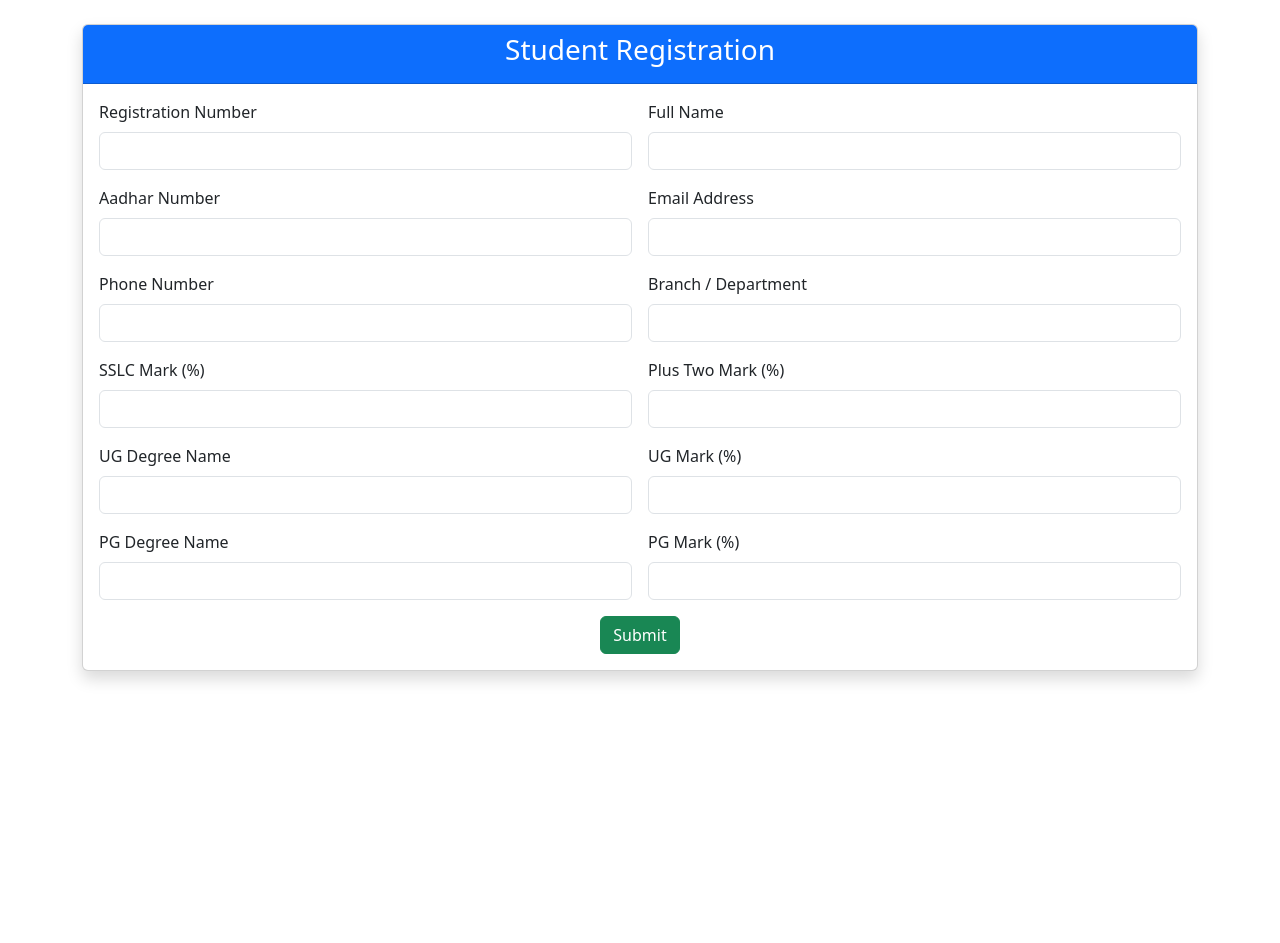
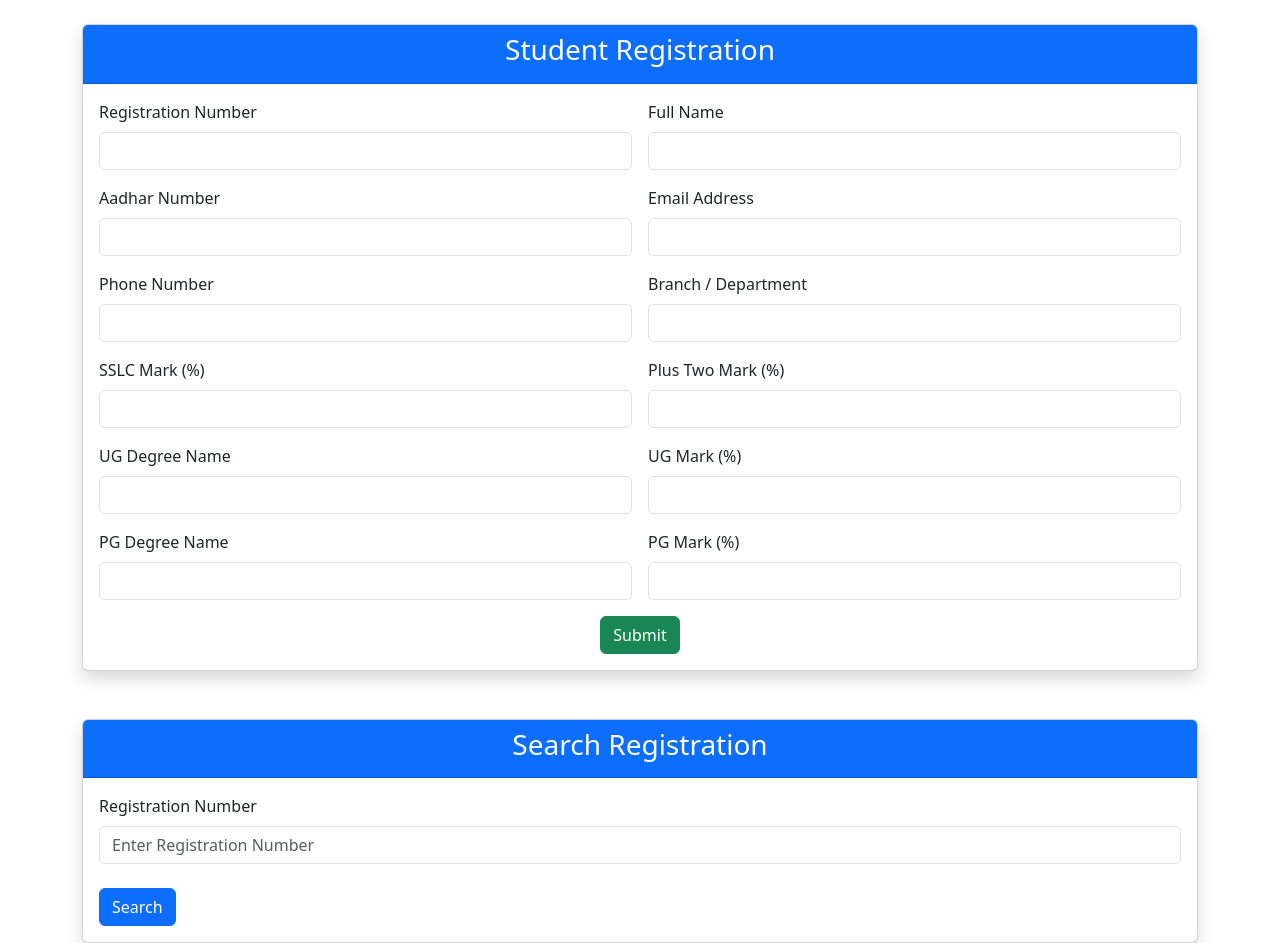
Before and after one commit to merint0414-dot/Campus-Placement-App, a React (Vite) app: page / in a window 1280 px wide. Before the commit the page ends 800 px from the top, so only its background shows below. Built offline with nearby package versions, Linux system fonts and the light colour scheme.

Commit message:
Search Registration Created

```diff
--- a/src/App.jsx
+++ b/src/App.jsx
@@ -4,6 +4,7 @@ import viteLogo from './assets/vite.svg'
 import heroImg from './assets/hero.png'
 import './App.css'
 import AddRegistration from './components/AddRegistration'
+import SearchRegistration from './components/SearchRegistration'
 
 function App() {
   const [count, setCount] = useState(0)
@@ -11,6 +12,7 @@ function App() {
   return (
     <>
       <AddRegistration/>
+      <SearchRegistration/>
     </>
   )
 }
--- /dev/null
+++ b/src/components/SearchRegistration.jsx
@@ -0,0 +1,45 @@
+import React from 'react'
+
+const SearchRegistration = () => {
+  return (
+    <div>
+        <div className="container mt-5">
+                <div className="row justify-content-center">
+                    <div className="col col-12 co-sm-12 col-md-12 col-lg-12 col-xl-12 col-xxl-12">
+
+                        <div className="card shadow">
+                            <div className="card-header bg-primary text-white text-center">
+                                <h3>Search Registration</h3>
+                            </div>
+
+                            <div className="card-body">
+
+                                <label className="form-label">
+                                    Registration Number
+                                </label>
+
+                                <input
+                                    type="text"
+                                    className="form-control"
+                                    placeholder="Enter Registration Number"
+                                />
+
+                                <br />
+
+                                <button className="btn btn-primary">
+                                    Search
+                                </button>
+
+                            </div>
+
+                        </div>
+
+                    </div>
+                </div>
+            </div>
+
+    </div>
+  )
+}
+
+export default SearchRegistration
```
